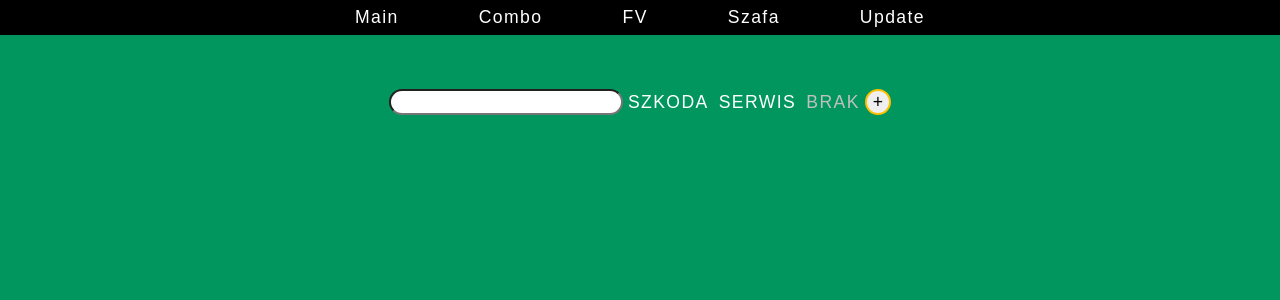
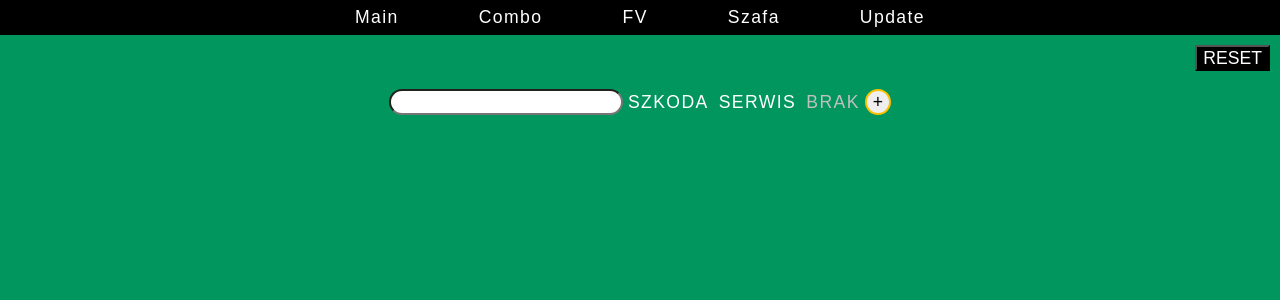
Before and after one commit to KubaTuta/Invoices, a React (Create React App) app: page / in a window 1280 px wide. Shown: the top 300 px of the page. Built offline with nearby package versions, Linux system fonts and the light colour scheme; a web font is replaced by a local one.

Commit message:
reset button

```diff
--- a/src/features/Main/index.js
+++ b/src/features/Main/index.js
@@ -3,16 +3,21 @@ import Plates from "../Plates";
 import NewInvoice from "../NewInvoice";
 
 import Input from "../Input";
+import { ResetButton } from "../../styles";
 
 const Main = ({plates, setPlates}) => {
 
   return (
+    <>
     <Container>
       {/* <img src={myImage} alt="Opis obrazu" /> */}
       <Input plates={plates} setPlates={setPlates} />
       <Plates plates={plates} setPlates={setPlates} />
       <NewInvoice plates={plates} setPlates={setPlates} />
     </Container>
+    <ResetButton onClick={()=>setPlates([""])}>RESET</ResetButton>
+    </>
+
   );
 };
 
--- a/src/styles.js
+++ b/src/styles.js
@@ -30,3 +30,11 @@ text-decoration: none;
     border-radius: 10px;
   }
 `;
+
+export const ResetButton = styled.button`
+position: absolute;
+top: 45px;
+right: 10px;
+color: white;
+background: black;
+`
```
